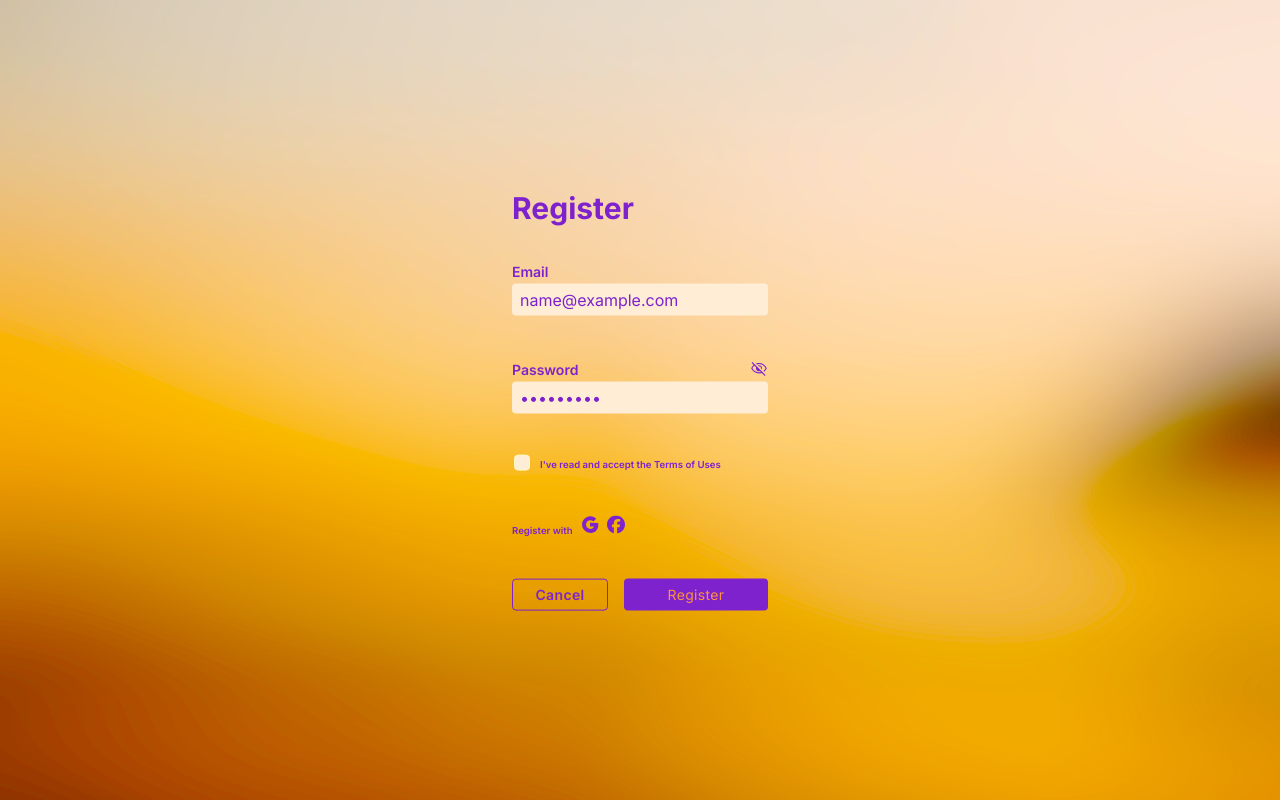
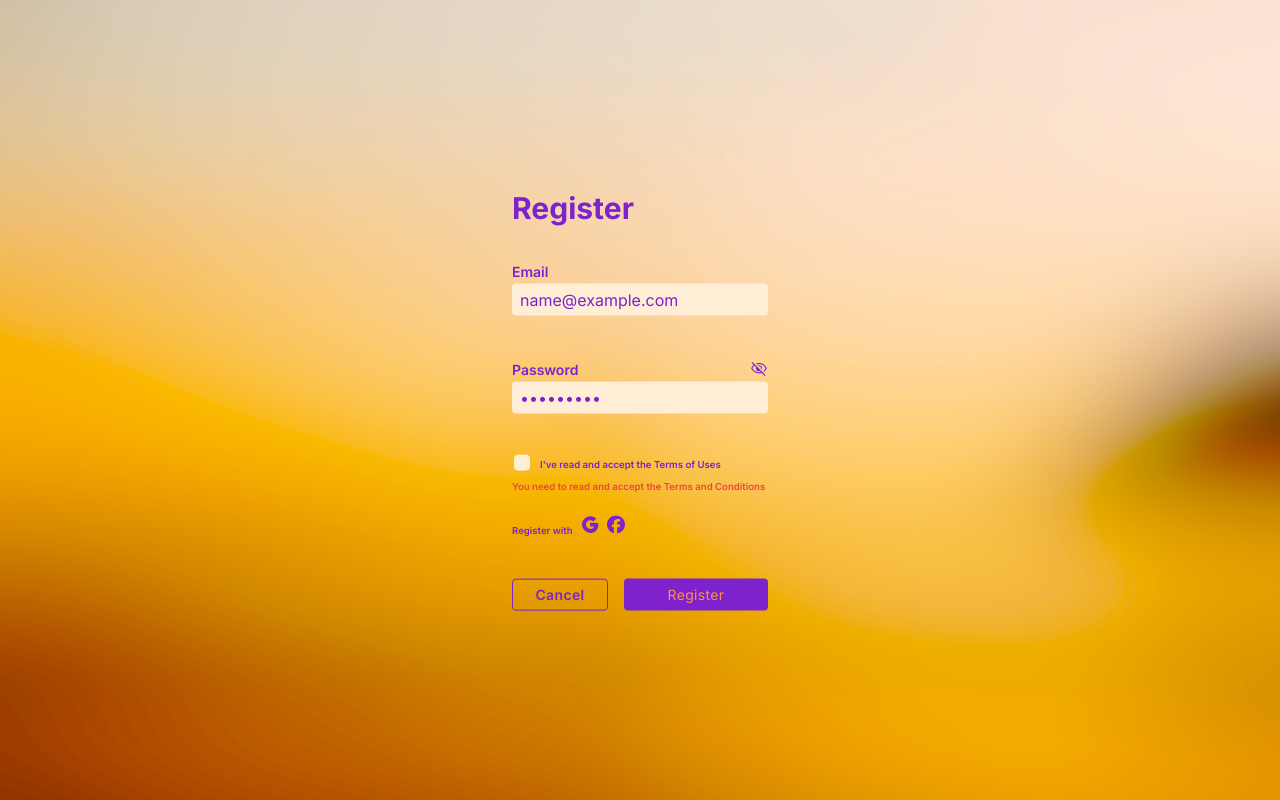
Before and after one commit to NVR-2023/30-GiftMe-wishlist-app, a Next.js app: page /register in a window 1280 px wide. Both pictures are taken after typing "name@example.com", "Sample123" into the empty fields and a click on the button "Register". Shown: the top 800 px of the page. Built offline with nearby package versions, Linux system fonts and the light colour scheme.

Commit message:
fix(register): fix checkbox Error messages

```diff
--- a/src/frontend/sections/register/register-form.tsx
+++ b/src/frontend/sections/register/register-form.tsx
@@ -66,9 +66,12 @@ const RegisterForm = () => {
       }
     }
 
-    checkboxFirstError = !credentials.checkbox
-      ? "You need to read and accept the Terms and conditions"
-      : "";
+    checkboxFirstError = "";
+
+    // Validate checkbox
+    if (!credentials.checkbox) {
+      checkboxFirstError = "You need to read and accept the Terms and Conditions";
+    }
 
     // Replace alert with API call for sign in
     if (!emailFirstError && !passwordFirstError && !checkboxFirstError) {
@@ -157,8 +160,8 @@ const RegisterForm = () => {
           </div>
           <div
             className={`${
-              credentialsErrors.email ? "visible" : "invisible"
-            } h-[.75rem] text-[0.6rem] text-red-500 font-semibold mb-4 `}>
+              credentialsErrors.checkbox ? "visible" : "invisible"
+            } h-[.75rem] text-[0.6rem] text-red-500 font-semibold mb-4`}>
             {credentialsErrors.checkbox}
           </div>
         </div>
```
